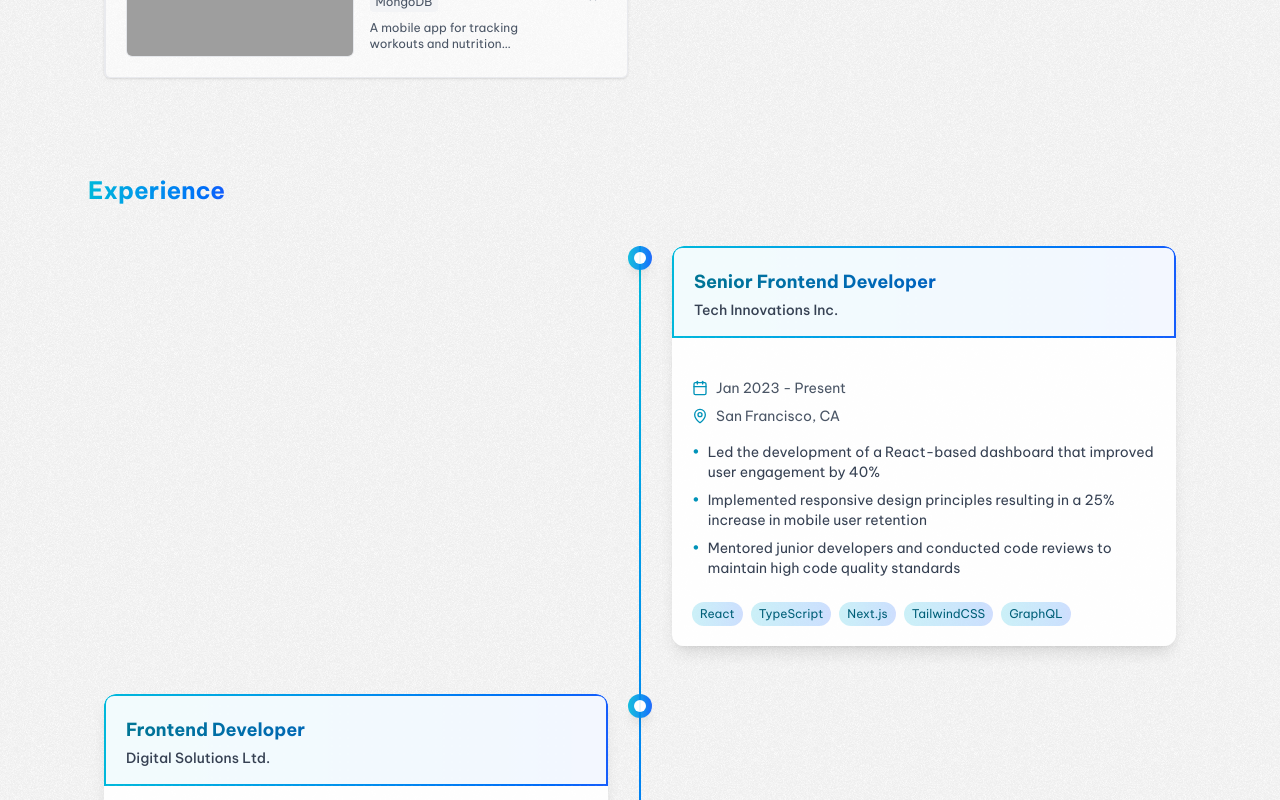
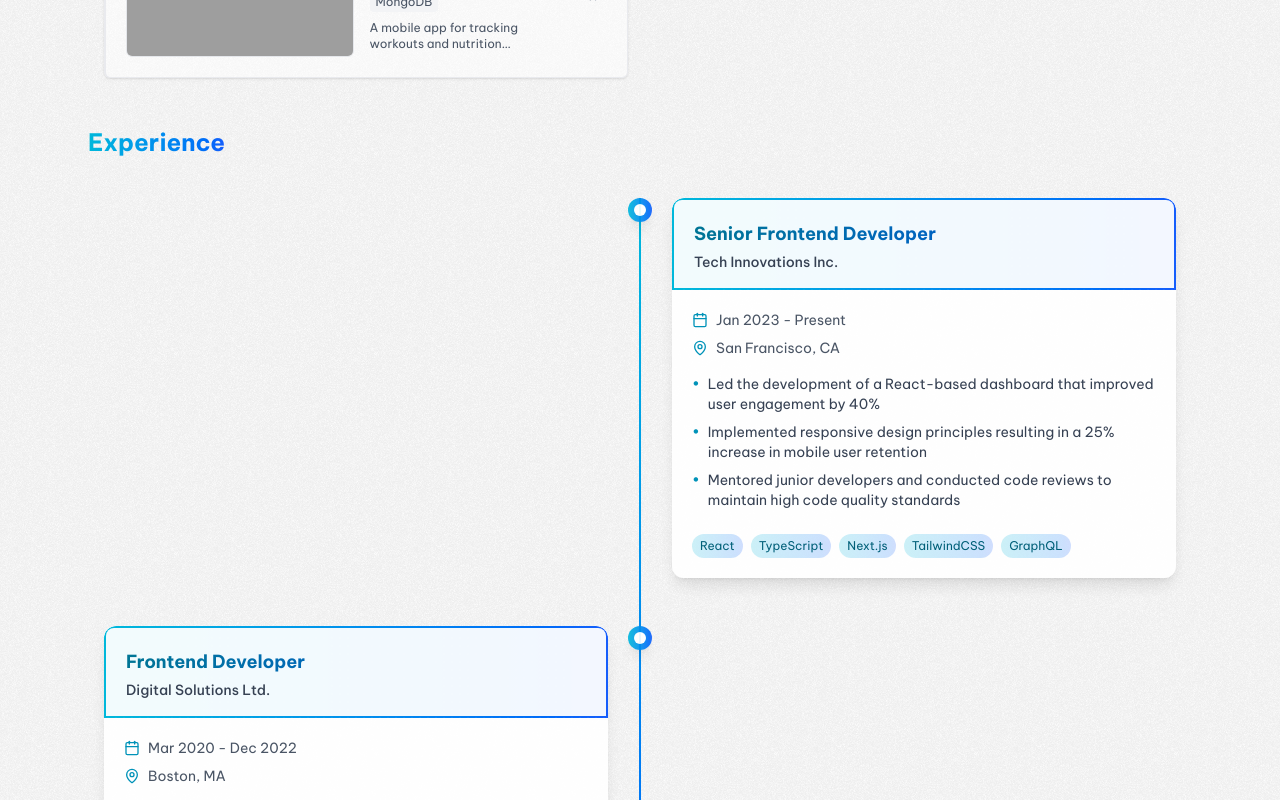
Before and after one commit to khoisyhoang/Portfolio, a Next.js app: page / in a window 1280 px wide. Shown: the part 1400-2200 px from the top of the page. Built offline with nearby package versions, Linux system fonts and the light colour scheme; grey boxes are pictures that could not be loaded.

Commit message:
fixed spacing in experience card

```diff
--- a/src/app/components/Experience.tsx
+++ b/src/app/components/Experience.tsx
@@ -48,7 +48,7 @@ export default function Experience() {
 
 
   return (
-    <section className="py-12 relative" id="experience" aria-labelledby="experience-heading">
+    <section className="relative" id="experiences" aria-labelledby="experience-heading">
       <div className="mx-auto">
         {/* Section Header */}
         <div className="mb-8 flex items-center">
--- a/src/components/ui/card.tsx
+++ b/src/components/ui/card.tsx
@@ -7,7 +7,7 @@ function Card({ className, ...props }: React.ComponentProps<"div">) {
     <div
       data-slot="card"
       className={cn(
-        "bg-card text-card-foreground flex flex-col gap-6 rounded-xl border shadow-sm",
+        "bg-card text-card-foreground flex flex-col gap-1 rounded-xl border shadow-sm",
         className
       )}
       {...props}
```
